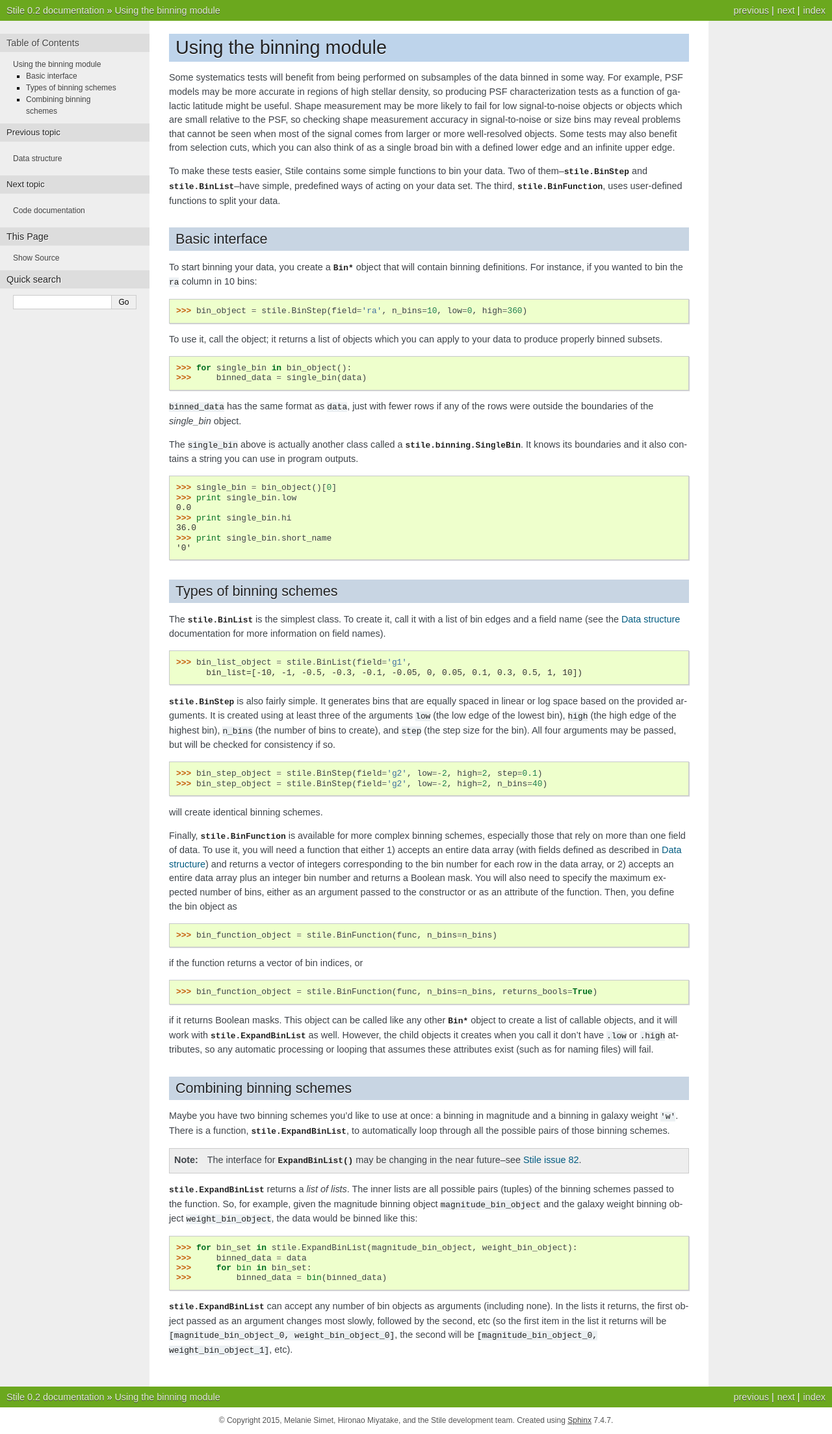
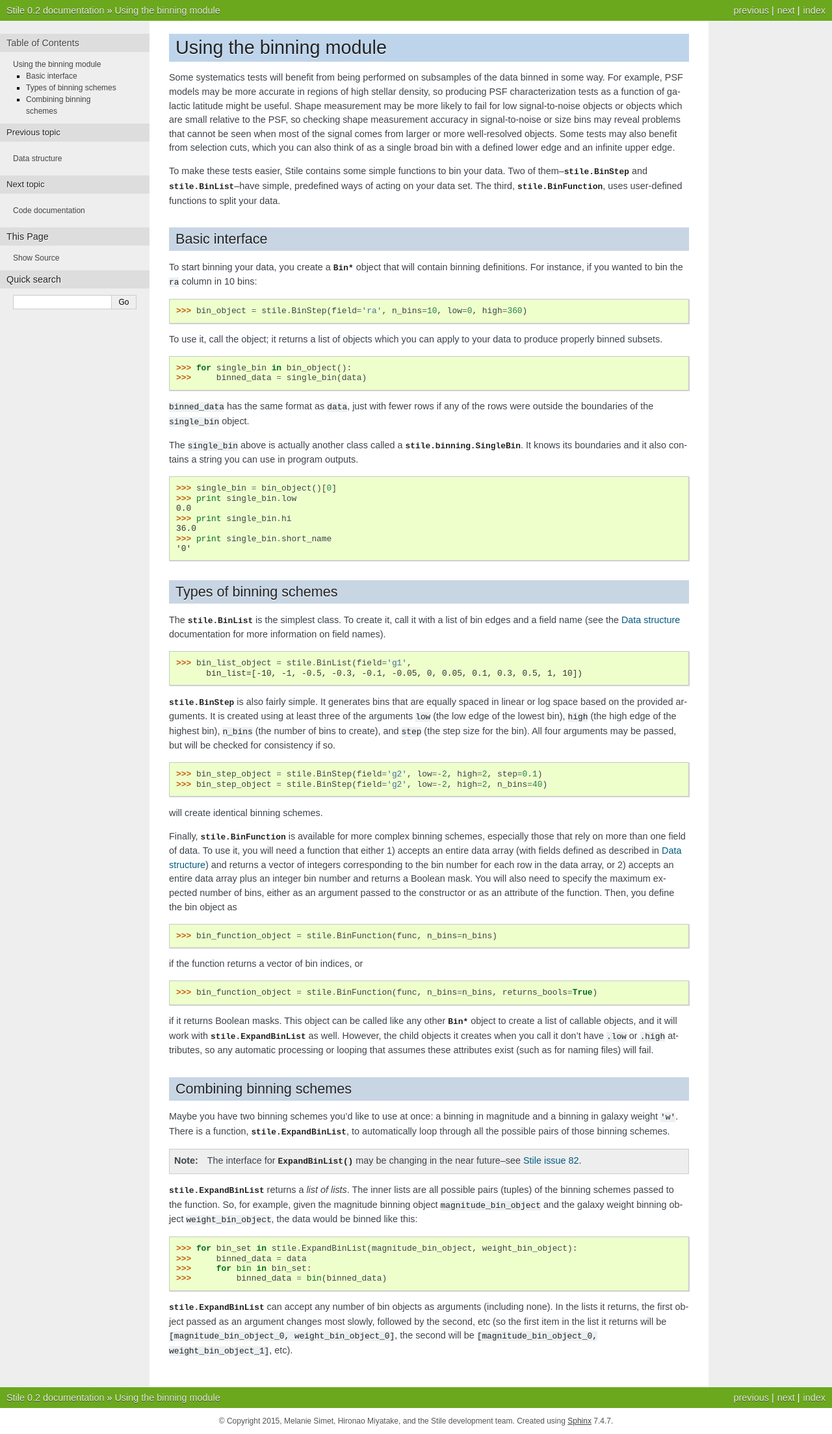
Before and after one commit to msimet/Stile, a Sphinx documentation site: the page built from doc/binning_basics.rst, in a window 1280 px wide. Shown: the whole page at 65% size. Built offline with Sphinx 7.4.7, drawn with Linux system fonts in a browser that asks for light colours.

```diff
--- a/doc/binning_basics.rst
+++ b/doc/binning_basics.rst
@@ -31,7 +31,7 @@ produce properly binned subsets.
 >>>     binned_data = single_bin(data)
 
 ``binned_data`` has the same format as ``data``, just with fewer rows if any of the rows were
-outside the boundaries of the `single_bin` object.
+outside the boundaries of the ``single_bin`` object.
 
 The ``single_bin`` above is actually another class called a :class:`stile.binning.SingleBin`.  It
 knows its boundaries and it also contains a string you can use in program outputs.
```
